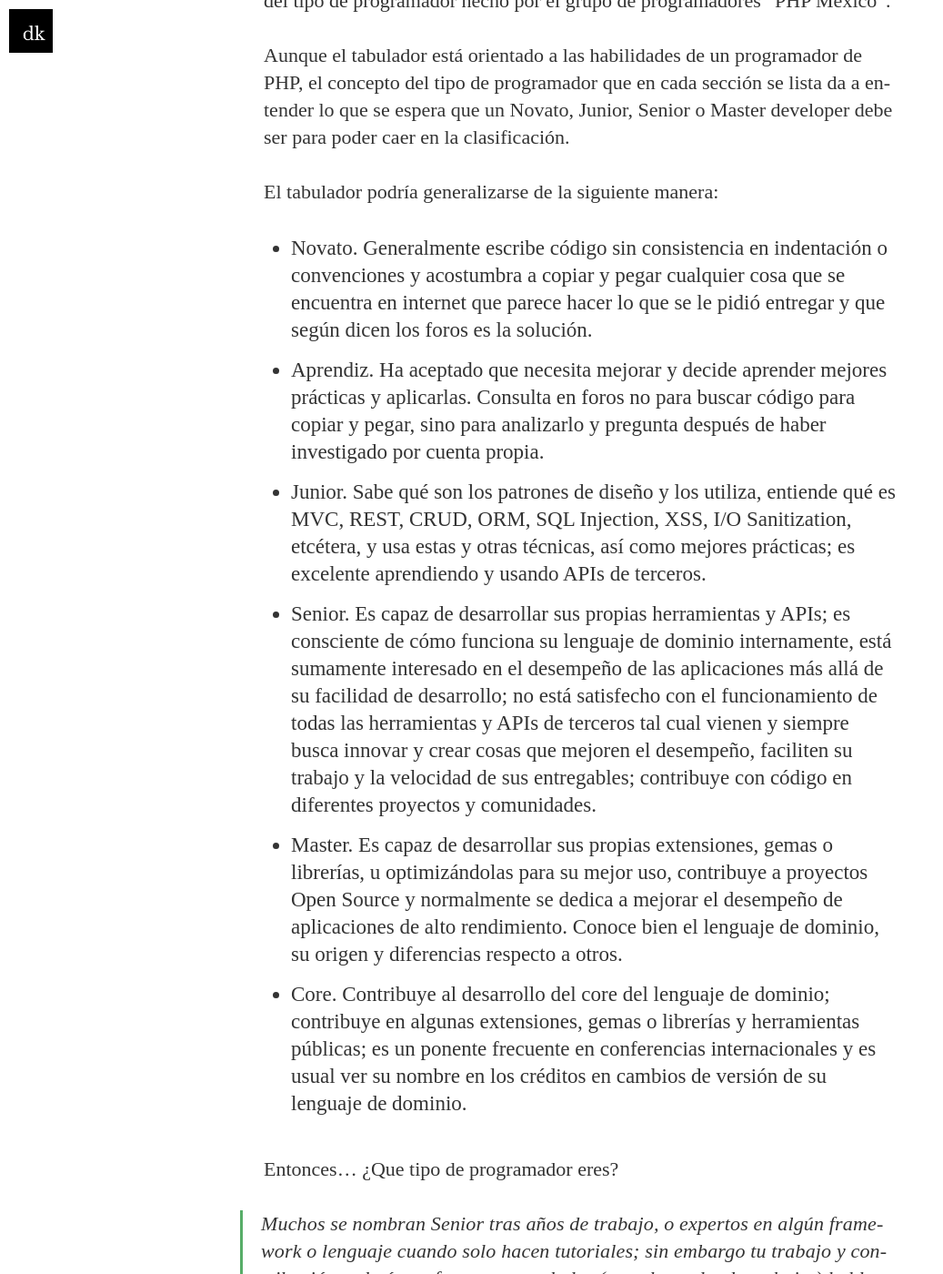
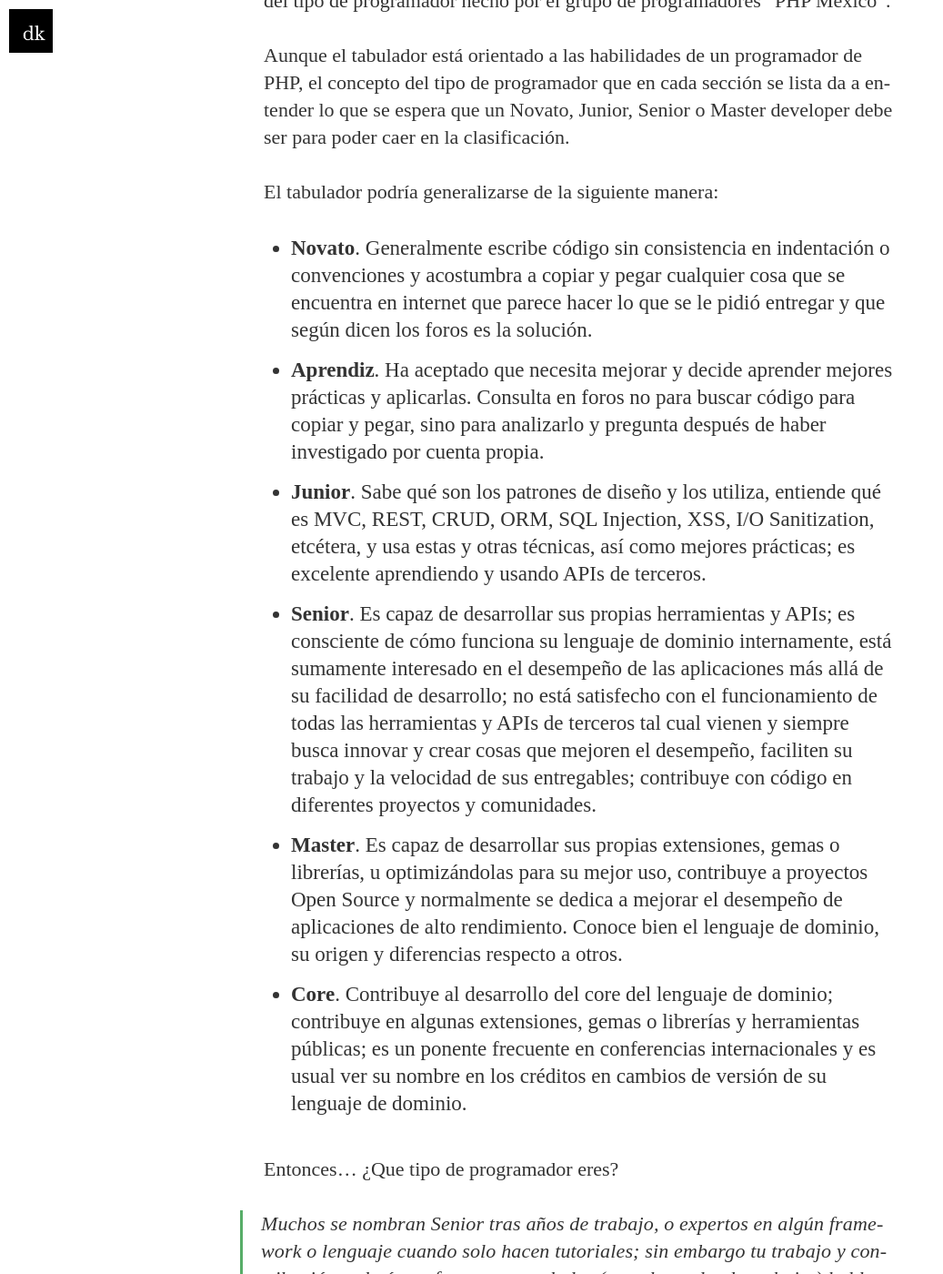
Before and after one commit to dev-knights/dev-knights.github.io, a Jekyll site: the page built from _posts/2017-02-19-que-tipo-de-programador-eres.markdown, in a window 1280 px wide and 1400 px high, scrolled down 426 px. Shown: the whole window at 91% size, without its empty margins (0-1037 px from the left). Built offline with Jekyll 4.4.1, drawn with Linux system fonts in a browser that asks for light colours; nearby versions of some CDN libraries; some web fonts are replaced.

```diff
--- a/_posts/2017-02-19-que-tipo-de-programador-eres.markdown
+++ b/_posts/2017-02-19-que-tipo-de-programador-eres.markdown
@@ -15,12 +14,12 @@ Aunque el tabulador está orientado a las habilidades de un programador de PHP,
 
 El tabulador podría generalizarse de la siguiente manera:
 
-- Novato. Generalmente escribe código sin consistencia en indentación o convenciones y acostumbra a copiar y pegar cualquier cosa que se encuentra en internet que parece hacer lo que se le pidió entregar y que según dicen los foros es la solución.
-- Aprendiz. Ha aceptado que necesita mejorar y decide aprender mejores prácticas y aplicarlas. Consulta en foros no para buscar código para copiar y pegar, sino para analizarlo y pregunta después de haber investigado por cuenta propia.
-- Junior. Sabe qué son los patrones de diseño y los utiliza, entiende qué es MVC, REST, CRUD, ORM, SQL Injection, XSS, I/O Sanitization, etcétera, y usa estas y otras técnicas, así como mejores prácticas; es excelente aprendiendo y usando APIs de terceros.
-- Senior. Es capaz de desarrollar sus propias herramientas y APIs; es consciente de cómo funciona su lenguaje de dominio internamente, está sumamente interesado en el desempeño de las aplicaciones más allá de su facilidad de desarrollo; no está satisfecho con el funcionamiento de todas las herramientas y APIs de terceros tal cual vienen y siempre busca innovar y crear cosas que mejoren el desempeño, faciliten su trabajo y la velocidad de sus entregables; contribuye con código en diferentes proyectos y comunidades.
-- Master. Es capaz de desarrollar sus propias extensiones, gemas o librerías, u optimizándolas para su mejor uso, contribuye a proyectos Open Source y normalmente se dedica a mejorar el desempeño de aplicaciones de alto rendimiento. Conoce bien el lenguaje de dominio, su origen y diferencias respecto a otros.
-- Core. Contribuye al desarrollo del core del lenguaje de dominio; contribuye en algunas extensiones, gemas o librerías y herramientas públicas; es un ponente frecuente en conferencias internacionales y es usual ver su nombre en los créditos en cambios de versión de su lenguaje de dominio.
+- **Novato**. Generalmente escribe código sin consistencia en indentación o convenciones y acostumbra a copiar y pegar cualquier cosa que se encuentra en internet que parece hacer lo que se le pidió entregar y que según dicen los foros es la solución.
+- **Aprendiz**. Ha aceptado que necesita mejorar y decide aprender mejores prácticas y aplicarlas. Consulta en foros no para buscar código para copiar y pegar, sino para analizarlo y pregunta después de haber investigado por cuenta propia.
+- **Junior**. Sabe qué son los patrones de diseño y los utiliza, entiende qué es MVC, REST, CRUD, ORM, SQL Injection, XSS, I/O Sanitization, etcétera, y usa estas y otras técnicas, así como mejores prácticas; es excelente aprendiendo y usando APIs de terceros.
+- **Senior**. Es capaz de desarrollar sus propias herramientas y APIs; es consciente de cómo funciona su lenguaje de dominio internamente, está sumamente interesado en el desempeño de las aplicaciones más allá de su facilidad de desarrollo; no está satisfecho con el funcionamiento de todas las herramientas y APIs de terceros tal cual vienen y siempre busca innovar y crear cosas que mejoren el desempeño, faciliten su trabajo y la velocidad de sus entregables; contribuye con código en diferentes proyectos y comunidades.
+- **Master**. Es capaz de desarrollar sus propias extensiones, gemas o librerías, u optimizándolas para su mejor uso, contribuye a proyectos Open Source y normalmente se dedica a mejorar el desempeño de aplicaciones de alto rendimiento. Conoce bien el lenguaje de dominio, su origen y diferencias respecto a otros.
+- **Core**. Contribuye al desarrollo del core del lenguaje de dominio; contribuye en algunas extensiones, gemas o librerías y herramientas públicas; es un ponente frecuente en conferencias internacionales y es usual ver su nombre en los créditos en cambios de versión de su lenguaje de dominio.
 
 Entonces… ¿Que tipo de programador eres?
 
--- a/_posts/2017-07-05-como-hacer-que-reescriban-tu-codigo.markdown
+++ b/_posts/2017-07-05-como-hacer-que-reescriban-tu-codigo.markdown
@@ -2,7 +2,6 @@
 layout: post
 published: true
 title: Cómo hacer que reescriban tu código
-date: 2017-07-05
 author: arandi
 tags: featured sarcasm
 category: spanish
```
Also changed, not shown: other parts of _posts/2017-02-19-que-tipo-de-programador-eres.markdown (+0 -1 lines).
